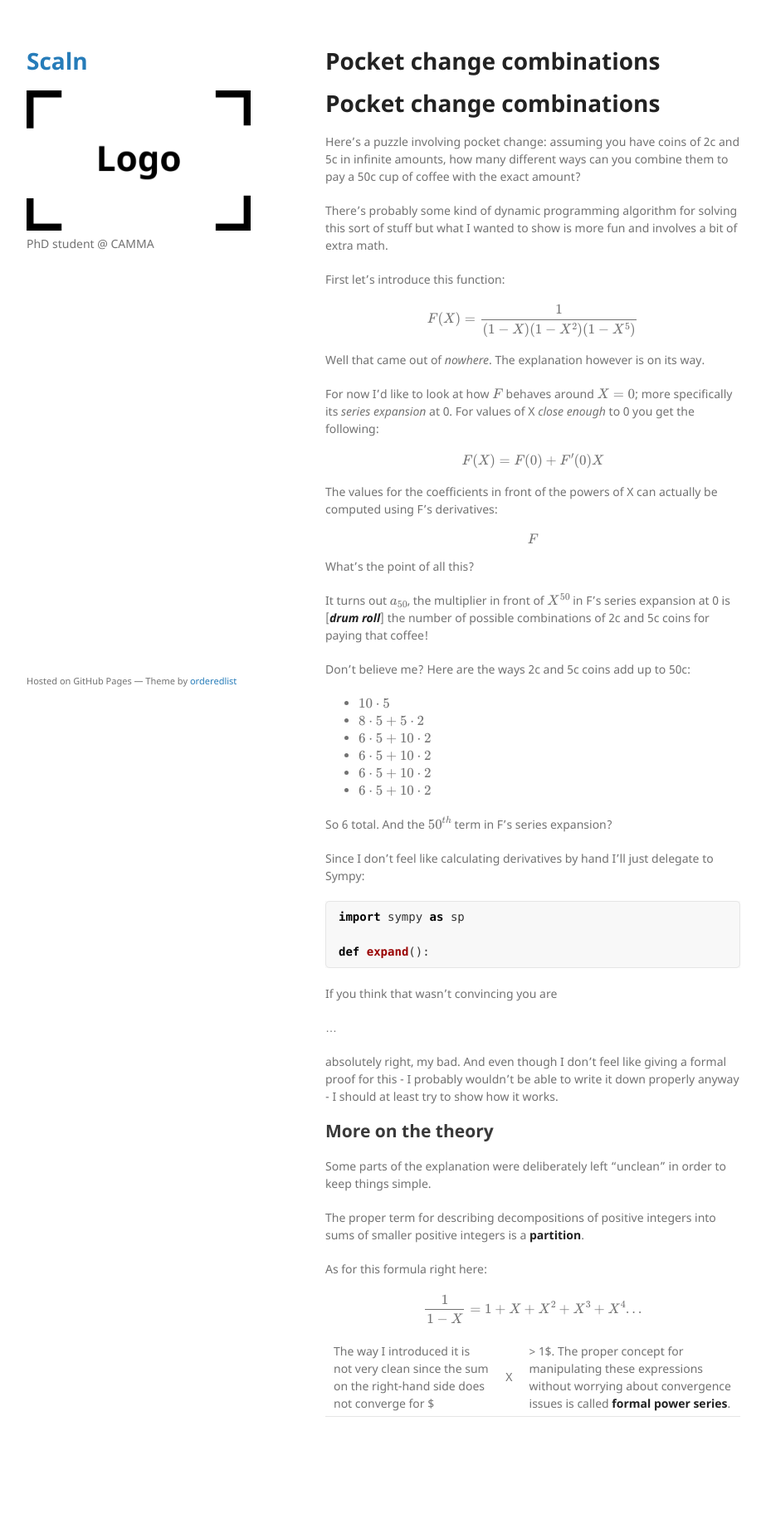
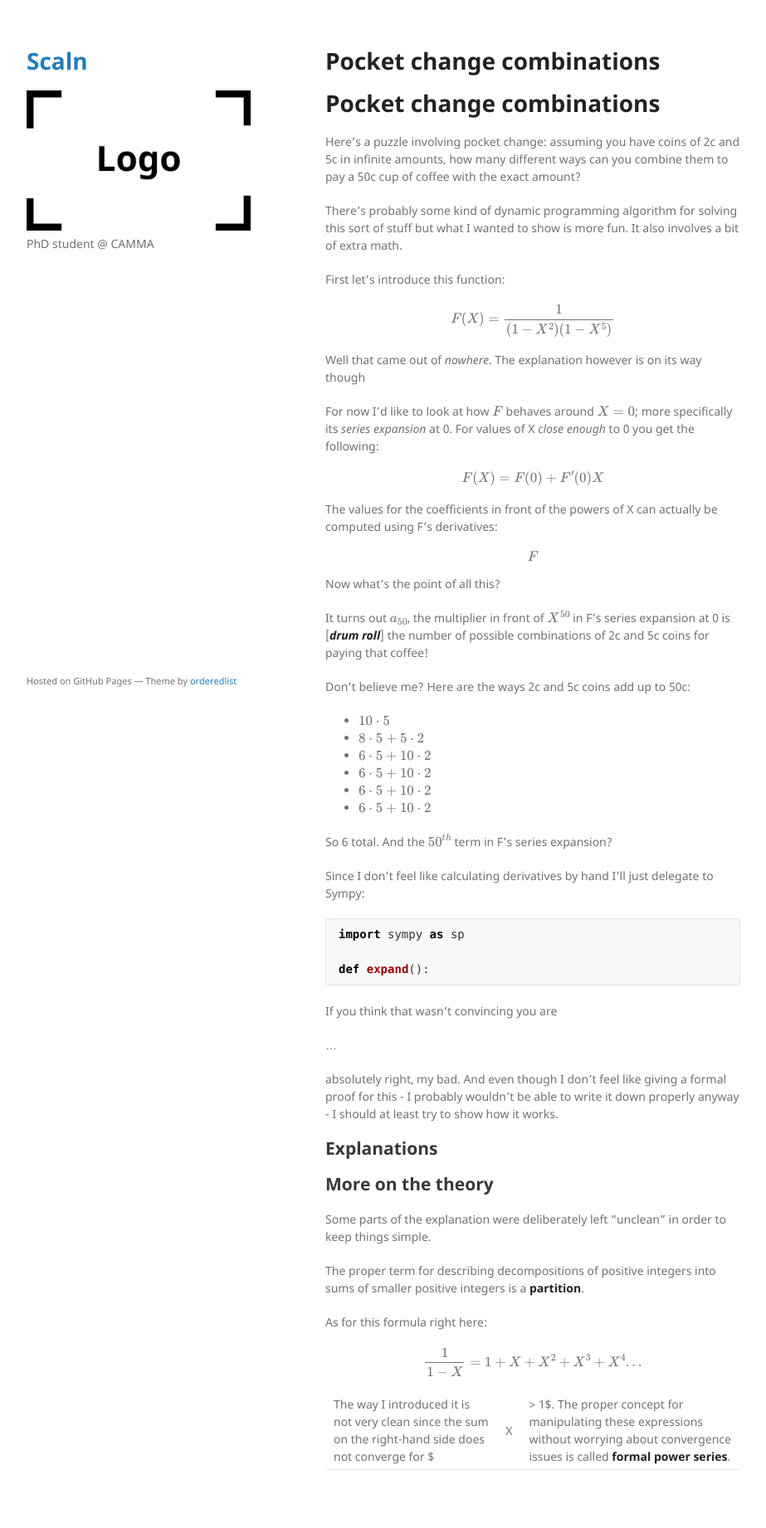
Before and after one commit to Scaln/scaln.github.io, a Jekyll site: the page built from posts/pocket_change.md, in a window 1280 px wide. Shown: the whole page at 83% size, without its empty margins (178-1101 px from the left). Built offline with Jekyll 4.4.1, drawn with Linux system fonts in a browser that asks for light colours; formulas are drawn with MathJax 3; our own code applies the rules of GitHub Pages for plain Markdown files; before the commit the page ends 1778 px from its top, so only the background shows below that.

Commit message:
pocket change

```diff
--- a/posts/pocket_change.md
+++ b/posts/pocket_change.md
@@ -7,13 +7,13 @@ mathjax: true
 
 Here's a puzzle involving pocket change: assuming you have coins of 2c and 5c in infinite amounts, how many different ways can you combine them to pay a 50c cup of coffee with the exact amount?
 
-There's probably some kind of dynamic programming algorithm for solving this sort of stuff but what I wanted to show is more fun and involves a bit of extra math.
+There's probably some kind of dynamic programming algorithm for solving this sort of stuff but what I wanted to show is more fun. It also involves a bit of extra math.
 
 First let's introduce this function:
 
-$$ F(X) = \frac{1}{(1 - X)(1 - X^{2})(1 - X^{5})} $$
+$$ F(X) = \frac{1}{(1 - X^{2})(1 - X^{5})} $$
 
-Well that came out of _nowhere_. The explanation however is on its way.
+Well that came out of _nowhere_. The explanation however is on its way though
 
 For now I'd like to look at how $F$ behaves around $X = 0$; more specifically its _series expansion_ at 0. For values of X _close enough_ to 0 you get the following:
 
@@ -23,7 +23,7 @@ The values for the coefficients in front of the powers of X can actually be comp
 
 $$ F $$
 
-What's the point of all this?
+Now what's the point of all this?
 
 It turns out $a_{50}$, the multiplier in front of $X^{50}$ in F's series expansion at 0 is   [_**drum roll**_]   the number of possible combinations of 2c and 5c coins for paying that coffee!
 
@@ -53,6 +53,10 @@ If you think that wasn't convincing you are
 
 absolutely right, my bad. And even though I don't feel like giving a formal proof for this - I probably wouldn't be able to write it down properly anyway - I should at least try to show how it works.
 
+
+## Explanations
+
+
 ## More on the theory
 
 Some parts of the explanation were deliberately left "unclean" in order to keep things simple.
```
